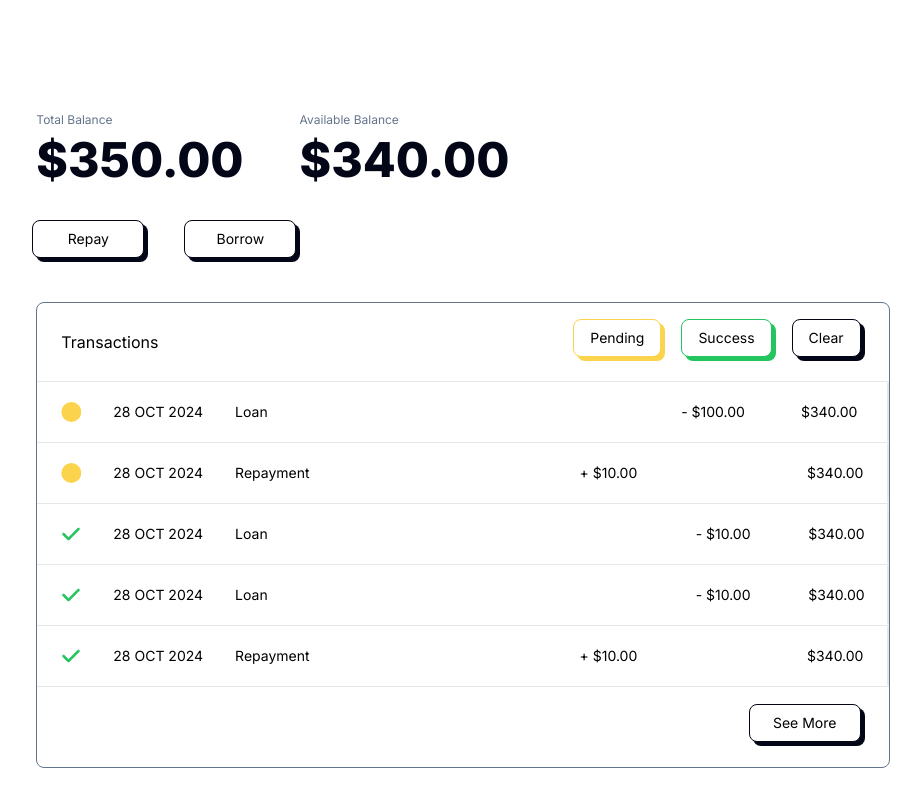
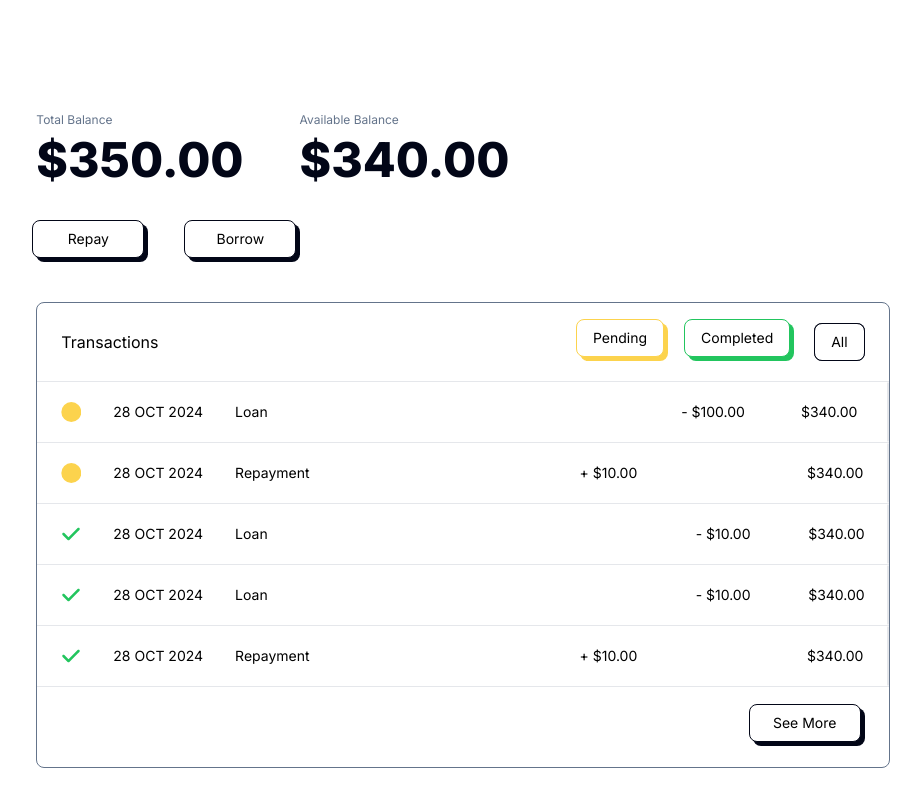
Before and after one commit to RCopJr/first-round-bree-take-home, a Next.js app: page / in a window 1280 px wide. Shown: the top 806 px of the page, without its empty margins (177-1098 px from the left). Built offline with nearby package versions, Linux system fonts and the light colour scheme.

Commit message:
Create Status enum and implement filter feature

```diff
--- a/app/page.tsx
+++ b/app/page.tsx
@@ -3,6 +3,7 @@ import BalanceAmount from "@/components/BalanceAmount";
 import Button from "@/components/Button";
 import TransactionList from "@/components/TransactionList";
 import { TransactionEntry } from "@/types/commonTypes";
+import { Status } from "@/types/enumTypes";
 
 const transactions: TransactionEntry[] = [
   {
@@ -12,7 +13,7 @@ const transactions: TransactionEntry[] = [
     amount: 100,
     balance: 340,
     repaymentDate: new Date(),
-    status: "pending",
+    status: Status.pending,
   },
   {
     id: 2,
@@ -21,7 +22,7 @@ const transactions: TransactionEntry[] = [
     amount: 10,
     balance: 340,
     repaymentDate: new Date(),
-    status: "pending",
+    status: Status.pending,
   },
   {
     id: 3,
@@ -30,7 +31,7 @@ const transactions: TransactionEntry[] = [
     amount: 10,
     balance: 340,
     repaymentDate: new Date(),
-    status: "success",
+    status: Status.completed,
   },
   {
     id: 4,
@@ -39,7 +40,7 @@ const transactions: TransactionEntry[] = [
     amount: 10,
     balance: 340,
     repaymentDate: new Date(),
-    status: "success",
+    status: Status.completed,
   },
   {
     id: 5,
@@ -48,7 +49,7 @@ const transactions: TransactionEntry[] = [
     amount: 10,
     balance: 340,
     repaymentDate: new Date(),
-    status: "success",
+    status: Status.completed,
   },
 ];
 
--- a/components/FilterButton.tsx
+++ b/components/FilterButton.tsx
@@ -3,11 +3,13 @@ import React from "react";
 const FilterButton = ({
   text,
   handleClick,
-  color = "slate",
+  color,
+  filter,
 }: {
   text: string;
   handleClick: React.MouseEventHandler<HTMLButtonElement>;
   color: string;
+  filter: string;
 }) => {
   return (
     <div className="relative flex items-center justify-center">
@@ -15,7 +17,7 @@ const FilterButton = ({
         className={`absolute inset-0 ${color === "amber" ? "bg-amber-300" : color === "green" ? "bg-green-500" : "bg-slate-950"} rounded-lg`}
       ></div>
       <button
-        className={`text-sm border bg-white ${color === "amber" ? "border-amber-300" : color === "green" ? "border-green-500" : "border-slate-950"} py-2 px-4 rounded-lg z-10 -translate-x-1 -translate-y-1 transition-transform transform hover:translate-x-0 hover:translate-y-0`}
+        className={`text-sm border bg-white ${color === "amber" ? "border-amber-300" : color === "green" ? "border-green-500" : "border-slate-950"} py-2 px-4 rounded-lg z-10 ${filter === text ? "" : "-translate-x-1 -translate-y-1"} transition-transform transform hover:translate-x-0 hover:translate-y-0`}
         onClick={(e) => handleClick(e)}
       >
         {text}
--- a/components/Transaction.tsx
+++ b/components/Transaction.tsx
@@ -1,4 +1,5 @@
 import { TransactionEntry } from "@/types/commonTypes";
+import { Status } from "@/types/enumTypes";
 import { formatDate, formatToDollar } from "@/utils/formatters";
 import React from "react";
 
@@ -11,7 +12,9 @@ const Transaction = ({
     <li className="relative group flex gap-3 sm:gap-5 border-b px-6 py-5 items-center justify-between text-sm overflow-hidden">
       <div className="flex gap-5 md:gap-8">
         <svg
-          className={status === "pending" ? "size-5 text-amber-300" : "hidden"}
+          className={
+            status === Status.pending ? "size-5 text-amber-300" : "hidden"
+          }
           fill="currentColor"
           xmlns="http://www.w3.org/2000/svg"
           viewBox="0 0 496 512"
@@ -20,7 +23,9 @@ const Transaction = ({
           <path d="M256 512A256 256 0 1 0 256 0a256 256 0 1 0 0 512z" />
         </svg>
         <svg
-          className={status === "success" ? "size-5 text-green-500" : "hidden"}
+          className={
+            status === Status.completed ? "size-5 text-green-500" : "hidden"
+          }
           fill="currentColor"
           xmlns="http://www.w3.org/2000/svg"
           viewBox="0 0 448 512"
--- a/components/TransactionList.tsx
+++ b/components/TransactionList.tsx
@@ -1,5 +1,8 @@
+"use client";
+
 import { TransactionEntry } from "@/types/commonTypes";
-import React from "react";
+import { Status } from "@/types/enumTypes";
+import React, { useState } from "react";
 import Button from "./Button";
 import FilterButton from "./FilterButton";
 import Transaction from "./Transaction";
@@ -9,14 +12,19 @@ const TransactionList = ({
 }: {
   transactions: TransactionEntry[];
 }) => {
+  const [filter, setFilter] = useState<Status | "All">("All");
+
   const handleClickPending = (event: React.MouseEvent<HTMLButtonElement>) => {
+    setFilter(Status.pending);
     console.log("Button clicked in ParentComponent", event);
   };
 
-  const handleClickSuccess = (event: React.MouseEvent<HTMLButtonElement>) => {
+  const handleClickCompleted = (event: React.MouseEvent<HTMLButtonElement>) => {
+    setFilter(Status.completed);
     console.log("Button clicked in ParentComponent", event);
   };
   const handleClickClear = (event: React.MouseEvent<HTMLButtonElement>) => {
+    setFilter("All");
     console.log("Button clicked in ParentComponent", event);
   };
 
@@ -31,25 +39,36 @@ const TransactionList = ({
         <div className="flex gap-5">
           <FilterButton
             handleClick={handleClickPending}
-            text="Pending"
+            text={Status.pending}
             color="amber"
+            filter={filter}
           />
           <FilterButton
-            handleClick={handleClickSuccess}
-            text="Success"
+            handleClick={handleClickCompleted}
+            text={Status.completed}
             color="green"
+            filter={filter}
           />
           <FilterButton
             handleClick={handleClickClear}
-            text="Clear"
+            text="All"
             color="slate"
+            filter={filter}
           />
         </div>
       </div>
       <ol className="flex flex-col">
-        {transactions.map((transaction) => (
-          <Transaction key={transaction.id} transaction={transaction} />
-        ))}
+        {transactions
+          .filter((transaction) => {
+            if (filter !== "All") {
+              return transaction.status === filter;
+            } else {
+              return true;
+            }
+          })
+          .map((transaction) => (
+            <Transaction key={transaction.id} transaction={transaction} />
+          ))}
       </ol>
       <div className="px-6 py-10 flex justify-end items-center h-16">
         <Button handleClick={handleClickSeeMore} text="See More" />
--- a/types/commonTypes.ts
+++ b/types/commonTypes.ts
@@ -1,3 +1,4 @@
+import { Status } from "./enumTypes";
 export interface TransactionEntry {
   id: number;
   date: Date;
@@ -5,5 +6,5 @@ export interface TransactionEntry {
   amount: number;
   balance: number;
   repaymentDate: Date;
-  status: string;
+  status: Status;
 }
--- /dev/null
+++ b/types/enumTypes.ts
@@ -0,0 +1,4 @@
+export enum Status {
+  completed = "Completed",
+  pending = "Pending",
+}
```
